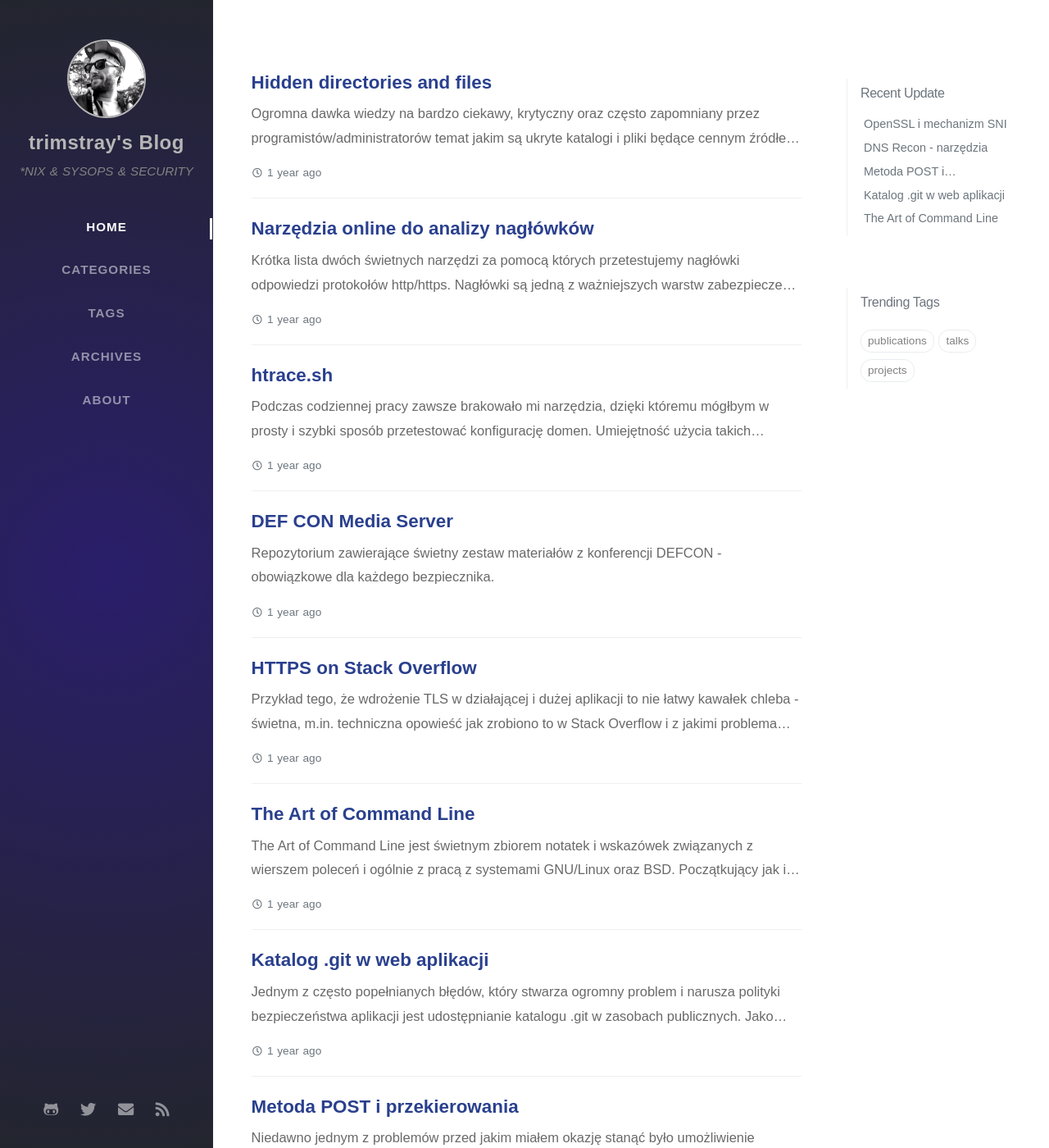
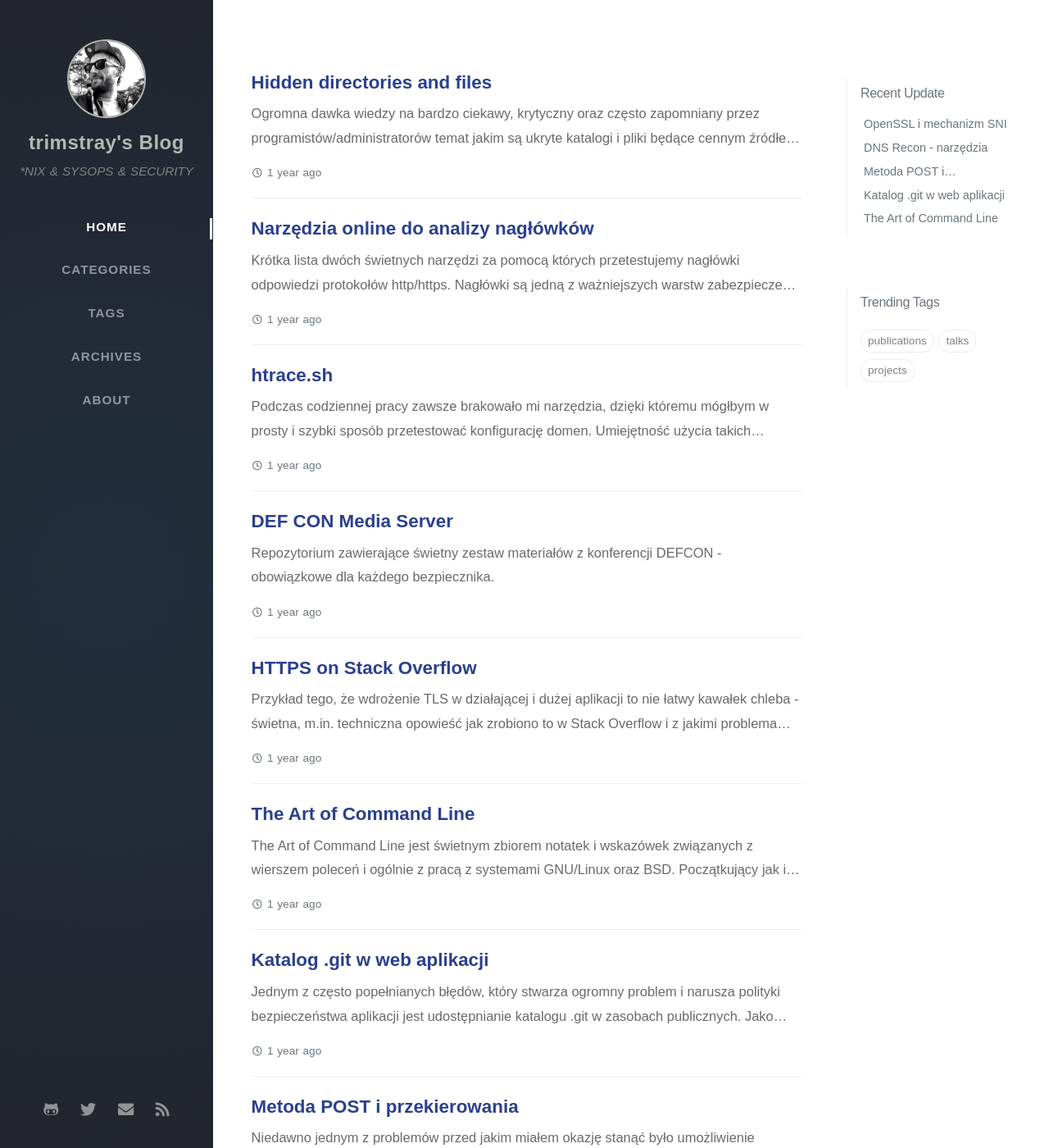
Before and after one commit to adityavs/trimstray.github.io, a Jekyll site: the page built from index.html, in a window 1280 px wide and 1400 px high. Shown: the whole window at 82% size. Built offline with Jekyll 4.4.1, drawn with Linux system fonts in a browser that asks for light colours; nearby versions of some CDN libraries; some web fonts are replaced; the list of posts is cut into pages by our own code; comment, search, counter and statistics services are not loaded.

Commit message:
update colors: left panel - signed-off-by: trimstray <trimstray@gmail.com>

```diff
--- a/assets/css/main.scss
+++ b/assets/css/main.scss
@@ -45,7 +45,7 @@ body {
   transition: transform 0.4s ease;
   background: rgb(42, 30, 107);
   background: var(--sidebar-bg,
-    radial-gradient(circle, rgba(42, 30, 107, 1) 0%, rgba(35, 37, 46, 1) 100%));
+    radial-gradient(circle, rgba(33, 47, 61, 1) 0%, rgba(35, 37, 46, 1) 100%));
 }
 
 #sidebar a {
```
